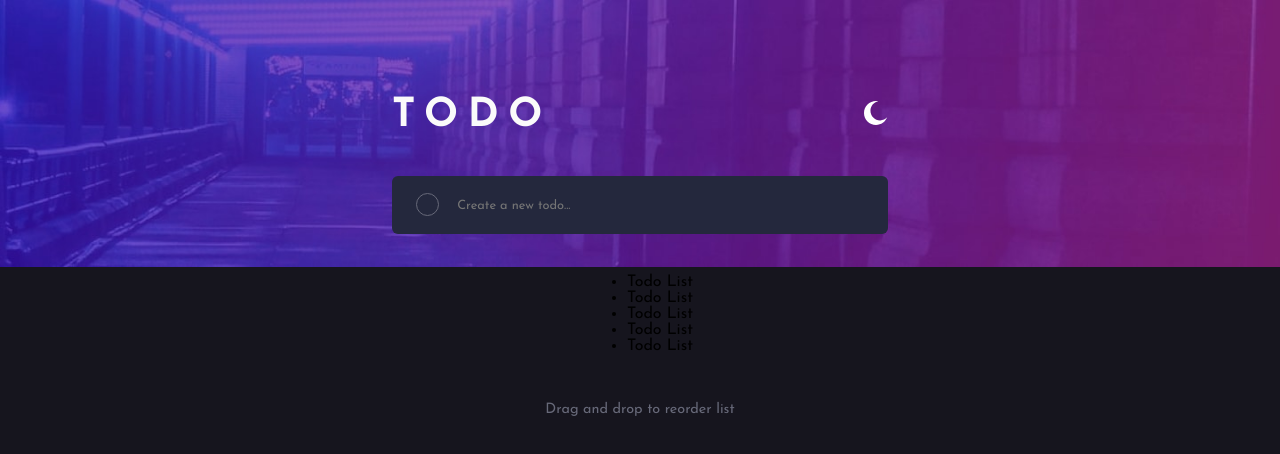
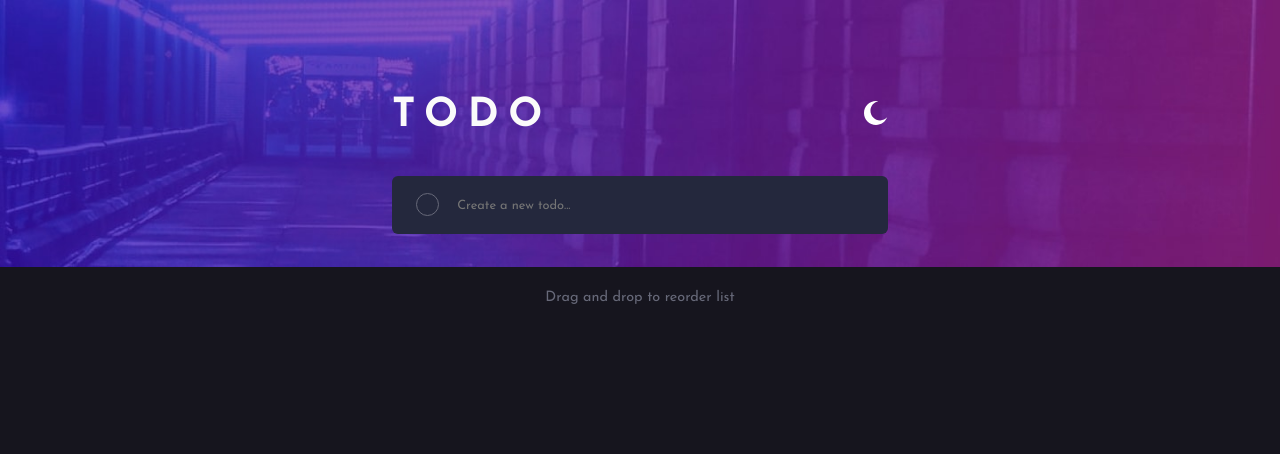
Before and after one commit to AAAnanastya/todo-app, a React app: page / in a window 1280 px wide. Shown: the top 454 px of the page. Built offline with nearby package versions, Linux system fonts and the light colour scheme; the HTML template or start-up script is replaced by a standard one.

Commit message:
Add TaskList (delete logic + status styles)

```diff
--- a/src/App.css
+++ b/src/App.css
@@ -2,7 +2,7 @@
   display: flex;
   justify-content: center;
   width: 100vw;
-  height: 100vh;
+  min-height: 100vh;
 }
 
 .background::after {
--- a/src/App.tsx
+++ b/src/App.tsx
@@ -18,16 +18,36 @@ function App(): JSX.Element {
     state: 'active' | 'done';
   }
 
-  const handleAddTodo = (task: string) => {
-    setTodos((prevTodos) => [...prevTodos, { task, state: 'active' }]);
-  };
+  function handleAddTodo(selectedTask: string) {
+    setTodos((prevTodos) => [...prevTodos, { task: selectedTask, state: 'active' }]);
+  }
+
+  function handleTaskStatusChange(selectedTask: string) {
+    let newParams: Todo[] = todos.map((todo) => {
+      if (todo.task === selectedTask) {
+        switch (todo.state) {
+          case 'active':
+            return { ...todo, state: 'done' };
+          case 'done':
+            return { ...todo, state: 'active' };
+        }
+      }
+      return todo;
+    });
+    setTodos(newParams);
+  }
+
+  function handleDeleteTask(selectedTask: string) {
+    let newParams: Todo[] = todos.filter((todo) => todo.task !== selectedTask);
+    setTodos(newParams);
+  }
 
   return (
     <div className={`background ${theme}`}>
       <div className="content_container">
         <Header />
         <TaskInput onAddTodo={handleAddTodo} />
-        <TaskList todos={todos} />
+        <TaskList todos={todos} onDeleteTask={handleDeleteTask} onStatusChange={handleTaskStatusChange} />
         <Footer />
       </div>
     </div>
--- a/src/components/TaskInput.tsx
+++ b/src/components/TaskInput.tsx
@@ -26,7 +26,7 @@ export default function TaskInput({ onAddTodo }: TaskInputProps): JSX.Element {
 
   return (
     <div className={`${styles['input_container']} ${styles[theme]}`}>
-      <TaskStatusIcon />
+      <TaskStatusIcon status="default" />
       <input type="text" value={inputValue} onChange={handleInputChange} onKeyUp={handleKeyUp} placeholder="Create a new todo..."></input>
     </div>
   );
--- /dev/null
+++ b/src/components/TaskItem.module.css
@@ -0,0 +1,39 @@
+.item-container {
+  width: 100%;
+  display: flex;
+  align-items: center;
+  justify-content: space-between;
+  height: 3.6rem;
+  padding-inline: 1.5rem;
+  border-bottom: 1px solid var(--color-dark-gray-purple);
+  box-sizing: border-box;
+}
+
+.task-wrapper {
+  display: flex;
+  align-items: center;
+  gap: 1rem;
+  width: 75%;
+}
+
+.task-wrapper p {
+  width: max-content;
+  color: var(--color-grayish-purple);
+  cursor: pointer;
+}
+
+.task-wrapper p.done {
+  color: var(--color-dark-gray-purple);
+  text-decoration: line-through;
+}
+
+.item-container img.cross {
+  cursor: pointer;
+  opacity: 0;
+  visibility: hidden;
+}
+
+.item-container:hover img.cross {
+  opacity: 1;
+  visibility: visible;
+}
--- /dev/null
+++ b/src/components/TaskItem.tsx
@@ -0,0 +1,24 @@
+import TaskStatusIcon from './TaskStatusIcon';
+
+import styles from './TaskItem.module.css';
+import cross from '../assets/checker/icon-cross.svg';
+
+interface TaskItemProps {
+  task: string;
+  status: 'active' | 'done';
+  toDelete: (task: string) => void;
+  statusChange: (task: string) => void;
+}
+
+export default function TaskItem({ task, status, toDelete, statusChange }: TaskItemProps): JSX.Element {
+  return (
+    <div className={styles['item-container']}>
+      <div className={styles['task-wrapper']} onClick={() => statusChange(task)}>
+        <TaskStatusIcon status={status} />
+        <p className={`${status === 'done' && styles.done}`}>{task}</p>
+      </div>
+
+      <img className={styles.cross} src={cross} alt="X" onClick={() => toDelete(task)} />
+    </div>
+  );
+}
--- /dev/null
+++ b/src/components/TaskList.module.css
@@ -0,0 +1,15 @@
+.todo-container {
+  width: 100%;
+  height: max-content;
+  margin: 0;
+  padding: 0;
+  border-radius: 6px;
+}
+
+.todo-container.dark {
+  background-color: var(--color-dark-grayish-blue);
+}
+
+.todo-container.light {
+  background-color: var(--color-light-gray);
+}
--- a/src/components/TaskList.tsx
+++ b/src/components/TaskList.tsx
@@ -1,3 +1,8 @@
+import { useTheme } from './ThemeContext';
+
+import TaskItem from './TaskItem';
+import styles from './TaskList.module.css';
+
 type Todo = {
   task: string;
   state: 'active' | 'done';
@@ -5,16 +10,18 @@ type Todo = {
 
 interface TaskListProps {
   todos: Todo[];
+  onDeleteTask: (task: string) => void;
+  onStatusChange: (task: string) => void;
 }
 
-export default function TaskList({ todos }: TaskListProps): JSX.Element {
+export default function TaskList({ todos, onDeleteTask, onStatusChange }: TaskListProps): JSX.Element {
+  const { theme } = useTheme();
+
   return (
-    <ul>
-      <li>Todo List</li>
-      <li>Todo List</li>
-      <li>Todo List</li>
-      <li>Todo List</li>
-      <li>Todo List</li>
+    <ul className={`${styles['todo-container']} ${styles[theme]}`}>
+      {todos.map((todo) => (
+        <TaskItem key={todo.task} task={todo.task} status={todo.state} toDelete={onDeleteTask} statusChange={onStatusChange} />
+      ))}
     </ul>
   );
 }
--- a/src/components/TaskStatusIcon.module.css
+++ b/src/components/TaskStatusIcon.module.css
@@ -6,6 +6,10 @@
   border: 1px solid var(--color-dark-gray-purple);
   justify-content: center;
   align-items: center;
+}
+
+.icon-container.nonclick {
+  pointer-events: none;
 }
 
 .icon-container:hover {
@@ -21,11 +25,16 @@
   width: 1.3rem;
   border-radius: 50%;
   background-color: var(--color-dark-grayish-blue);
-  z-index: 10;
+  z-index: 1;
 }
 
 .icon-container.done {
+  position: relative;
   pointer-events: none;
   border: none;
   background: linear-gradient(to bottom right, var(--color-light-blue), var(--color-purple));
 }
+
+.icon-container.done img {
+  z-index: 20;
+}
--- a/src/components/TaskStatusIcon.tsx
+++ b/src/components/TaskStatusIcon.tsx
@@ -1,7 +1,14 @@
 import styles from './TaskStatusIcon.module.css';
-
 import checkIcon from '../assets/checker/icon-check.svg';
 
-export default function TaskStatusIcon(): JSX.Element {
-  return <div className={styles['icon-container']}>{/* <img src={checkIcon} alt="✓" /> */}</div>;
+interface TaskStatusIconProps {
+  status: 'active' | 'done' | 'default';
 }
+
+export default function TaskStatusIcon({ status }: TaskStatusIconProps): JSX.Element {
+  return (
+    <div className={`${styles['icon-container']} ${status === 'default' ? styles.nonclick : status === 'done' ? styles.done : ''}`}>
+      {status === 'done' && <img src={checkIcon} alt="✓" />}
+    </div>
+  );
+}
```
